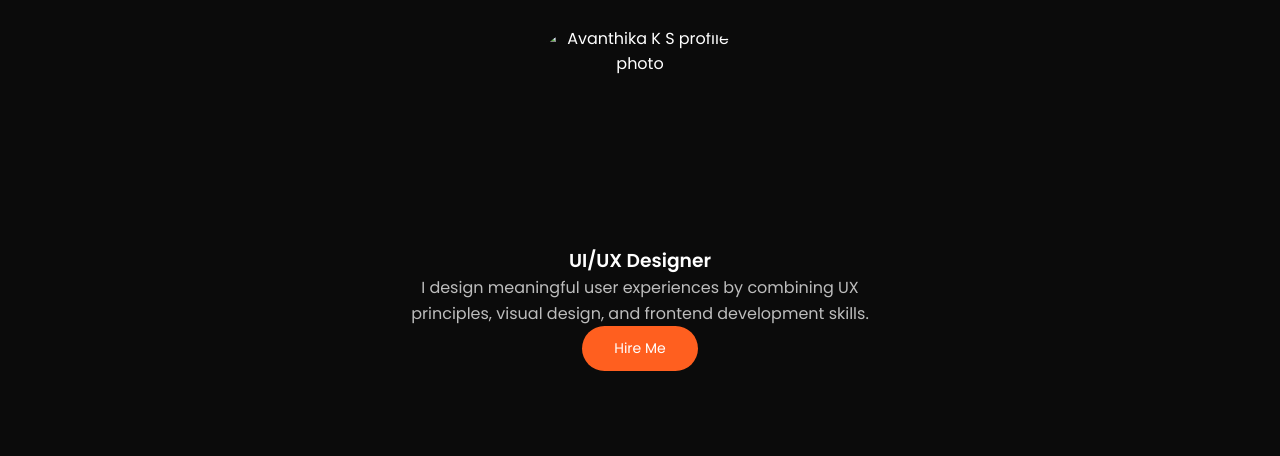
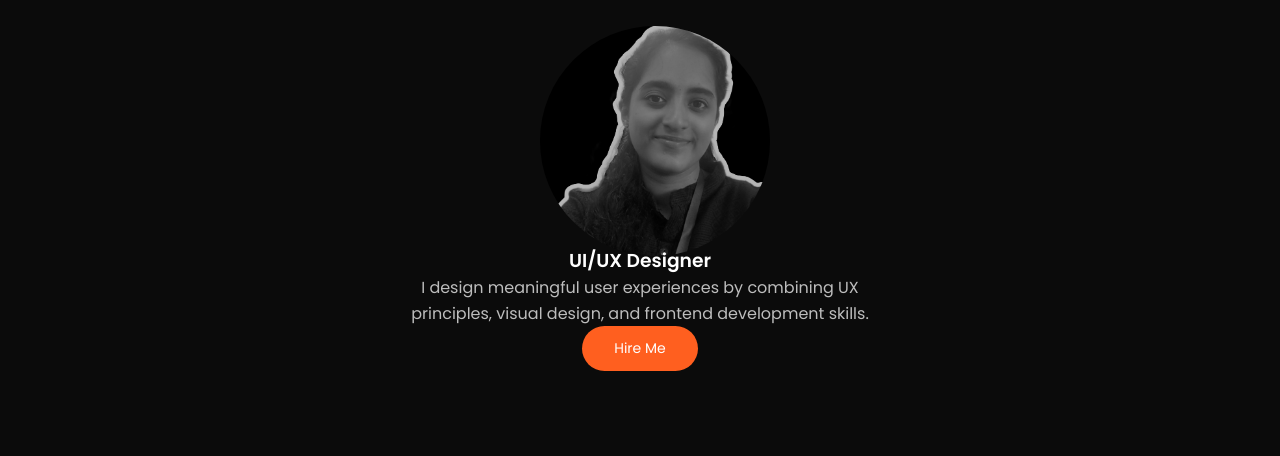
Before and after one commit to AVA-NTHIKA14/Portfolio-, a plain HTML site: page index.html in a window 1280 px wide. Shown: the part 687-1143 px from the top of the page. Drawn offline with Linux system fonts and the light colour scheme.

Commit message:
Update index.html

```diff
--- a/index.html
+++ b/index.html
@@ -42,7 +42,7 @@
   <h2>About <span>Me</span></h2>
   <div class="about-card">
     <div class="glow small">
-      <img src="profile.png" alt="Avanthika K S profile photo">
+      <img src="profile.jpg" alt="Avanthika K S profile photo">
     </div>
     <h3>UI/UX Designer</h3>
     <p>
```
